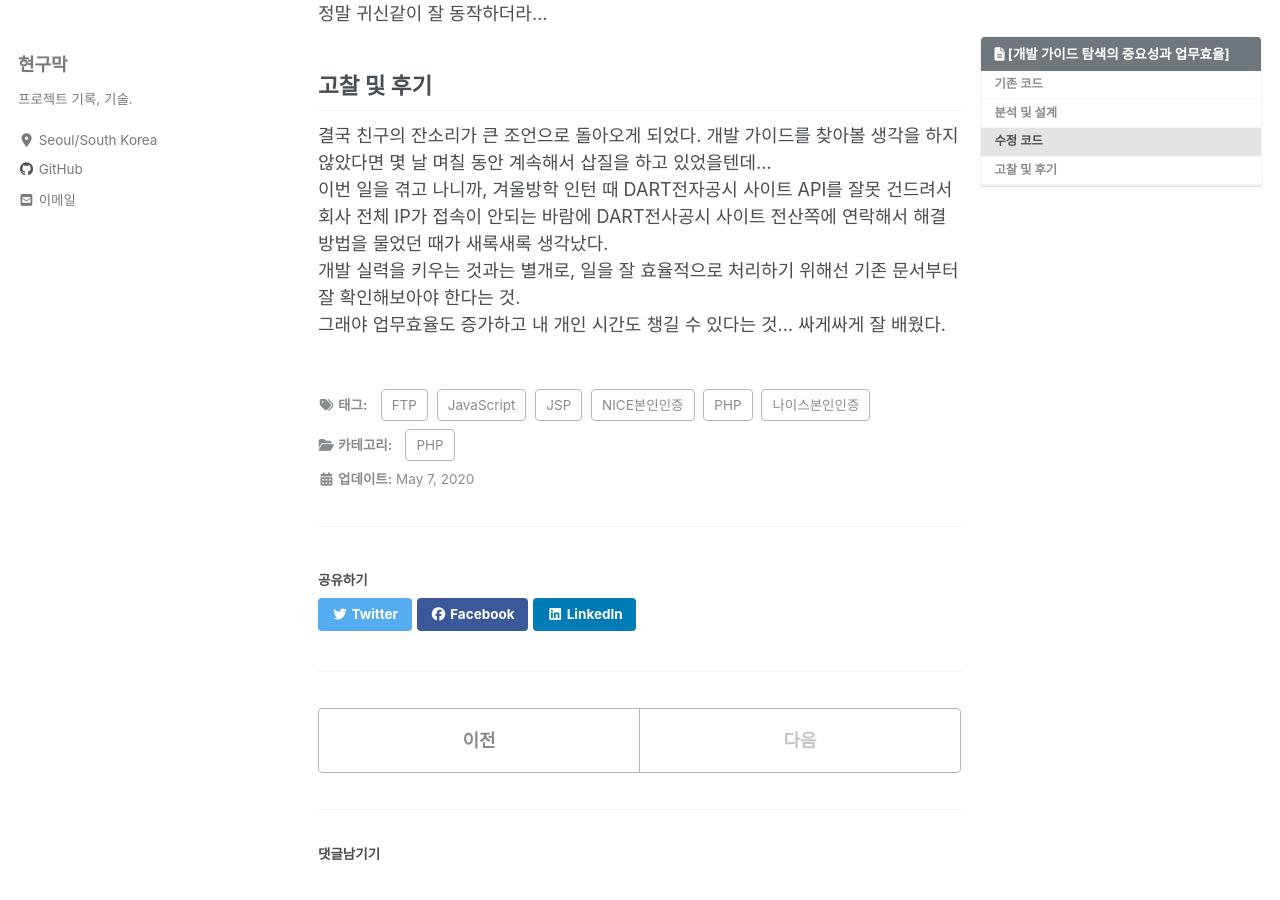
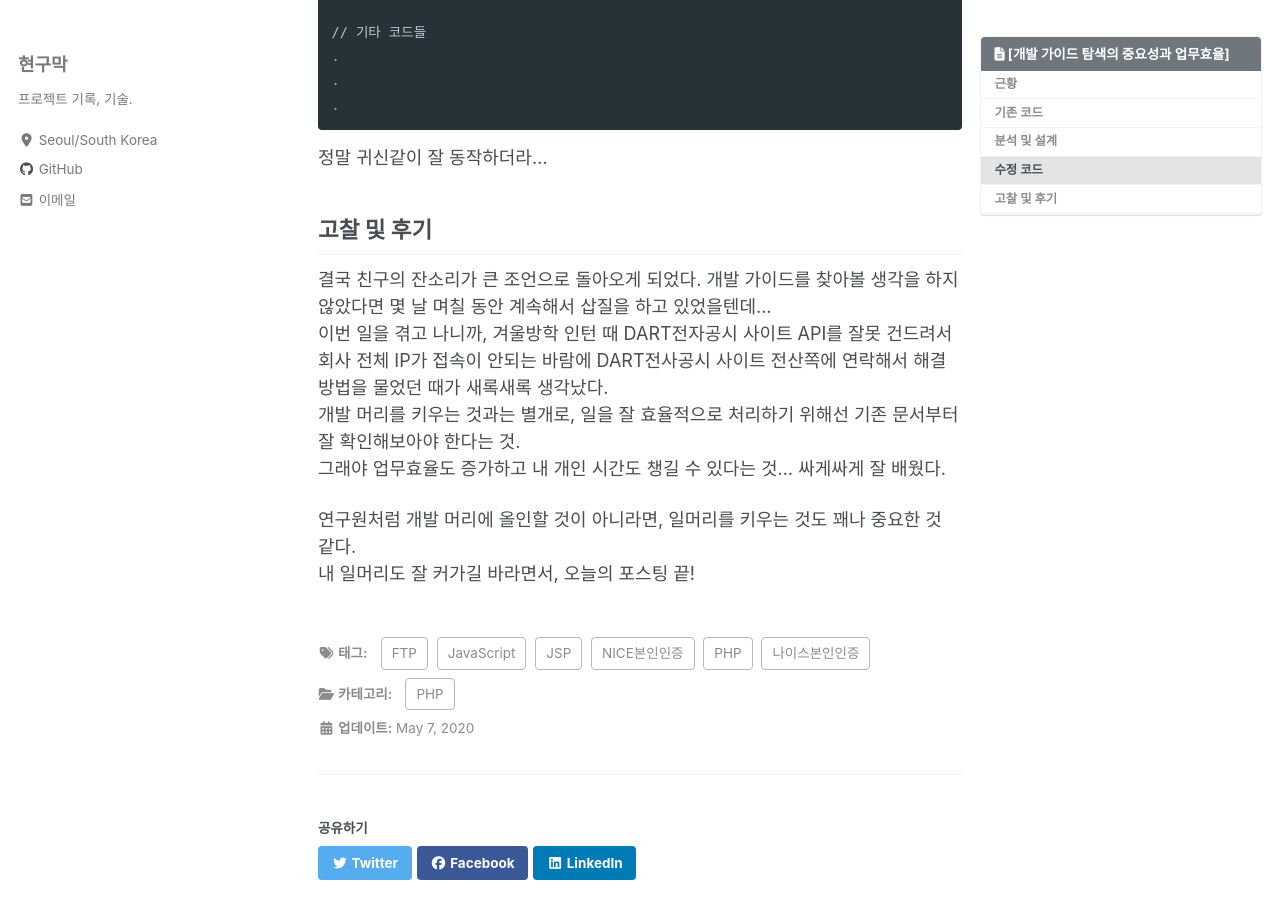
Before and after one commit to Hyeon9mak/Hyeon9mak.github.io, a Jekyll site: the page built from _posts/2020-05-06-개발_가이드_탐색의_중요성과_업무효율.md, in a window 1280 px wide and 900 px high, scrolled down 4272 px. Built offline with Jekyll 4.4.1, drawn with Linux system fonts in a browser that asks for light colours; cached includes are drawn as plain includes; nearby versions of some CDN libraries; comment, search, counter and statistics services are not loaded; some of the changed text lies outside the part shown.

Commit message:
Update 2020-05-06-개발_가이드_탐색의_중요성과_업무효율.md

```diff
--- a/_posts/2020-05-06-개발_가이드_탐색의_중요성과_업무효율.md
+++ b/_posts/2020-05-06-개발_가이드_탐색의_중요성과_업무효율.md
@@ -15,6 +15,7 @@ toc_sticky: true
 toc_label: "[개발 가이드 탐색의 중요성과 업무효율]"
 ---
 거의 3개월만의 포스팅, 근황부터 기록해야할 것 같다.
+## 근황
 3월부터 국가근로장학생에 선발되어 네이버 블로그 포스팅을 하는 아르바이트를 진행 중이었다.
 워낙 평소에도 글 쓰는 것 좋아했고, 그간 해오던 몸 쓰는 아르바이트에 비하면 이만한 꿀도 없는지라
 즐거운 마음으로 돈 벌며 전공수업과 졸업작품을 겸하고 있었는데, 한 달이 되던 차에 매니저님께서 아르바이트생 전체에게 질문을 던지셨다.
@@ -117,6 +118,7 @@ PHP는 작년 데이터베이스 과목 프로젝트 진행할 때 어느정도
 당연히 진입해야할 *EncodeData*가 if조건문에 진입하지 못하고 빠져나오고 있었다!
 왜 진입하지 못할까 고민하던 찰나, echo var_dump() 함수로 *EncodeData* 값을 찍어보니 *EncodeData*에 값이
 전혀 존재하지 않는다는 것을 발견할 수 있었다. 즉, 회원가입에 기입한 정보가 *EncodeData*에 들어오지 못하고 있었던 것이다.
+
 즉, NICE 본인인증 과정 자체에서 문제가 있었다.
 의문이 풀리기 시작했다. 회원정보를 받아오지 못한채로 비어있는 *EncodeData*를 파싱해서 데이터베이스에 빈 회원정보를 한 차례저장하고,
 또 다시 비어있는 *EncodeData*를 파싱하니까 이미 등록되어 있는 회원이라고 회원가입이 거절되었던 것이다.
@@ -127,8 +129,7 @@ PHP는 작년 데이터베이스 과목 프로젝트 진행할 때 어느정도
 조언(잔소리)에 따라 NICE 홈페이지를 참조하여 개발가이드 문서를 확인해보려 했으나, 도통 보이질 않았다.
 결국 지푸라기라도 붙잡는 심정으로 직접 유선전화를 걸어서 현재 상황에 대한 설명을 하고, 개발가이드 문서에 대해 물어보았다.
 
-"아, 그거 얼마전에 Chrome이 업데이트 되면서, 저희측에서도 변경된 사항이 있어요. 공지사항 메뉴에 관련 매뉴얼이 있으니
-그거 참고해보시면 될 것 같아요."
+> "아, 그거 얼마전에 Chrome이 업데이트 되면서, 저희측에서도 변경된 사항이 있어요. 공지사항 메뉴에 관련 매뉴얼이 있으니 그거 참고해보시면 될 것 같아요."
 
 예? Chrome 업데이트? 전화를 끊자마자 바로 익스플로러로 접속해서 회원가입을 진행해봤다.
 아... 정말 잘 동작한다. Chrome 업데이트 때문에 발생한 문제였다.
@@ -155,5 +156,8 @@ NICE에서 제공되는 개발 매뉴얼을 참고해서 *EncodeData*를 가져
 삽질을 하고 있었을텐데...
 이번 일을 겪고 나니까, 겨울방학 인턴 때 DART전자공시 사이트 API를 잘못 건드려서 회사 전체 IP가 접속이 안되는 바람에
 DART전사공시 사이트 전산쪽에 연락해서 해결방법을 물었던 때가 새록새록 생각났다.
-개발 실력을 키우는 것과는 별개로, 일을 잘 효율적으로 처리하기 위해선 기존 문서부터 잘 확인해보아야 한다는 것.
+개발 머리를 키우는 것과는 별개로, 일을 잘 효율적으로 처리하기 위해선 기존 문서부터 잘 확인해보아야 한다는 것.
 그래야 업무효율도 증가하고 내 개인 시간도 챙길 수 있다는 것... 싸게싸게 잘 배웠다.
+
+연구원처럼 개발 머리에 올인할 것이 아니라면, 일머리를 키우는 것도 꽤나 중요한 것 같다.
+내 일머리도 잘 커가길 바라면서, 오늘의 포스팅 끝!
```
